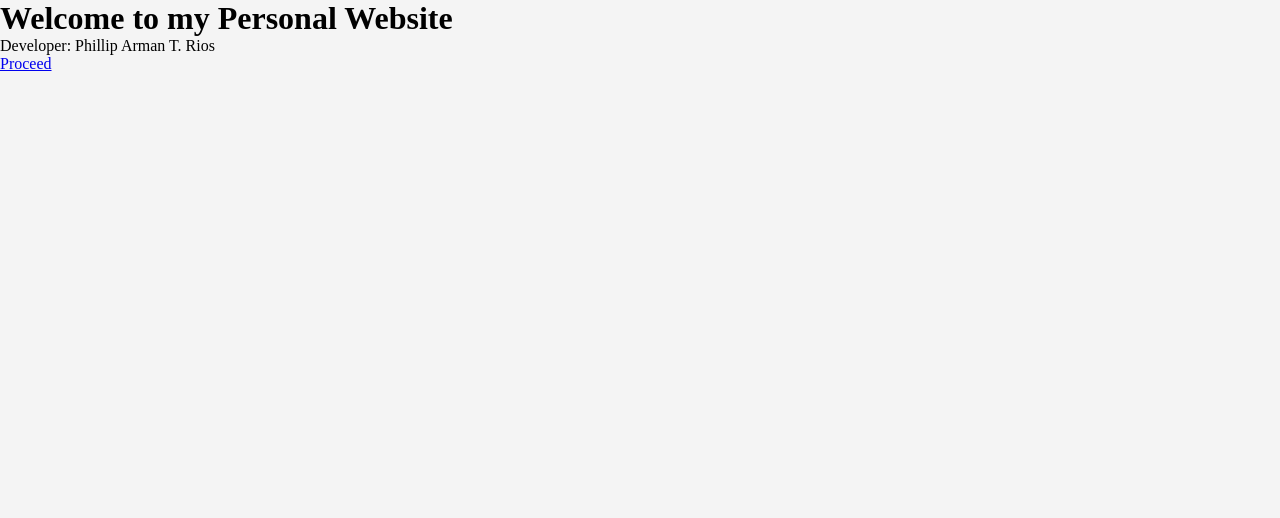
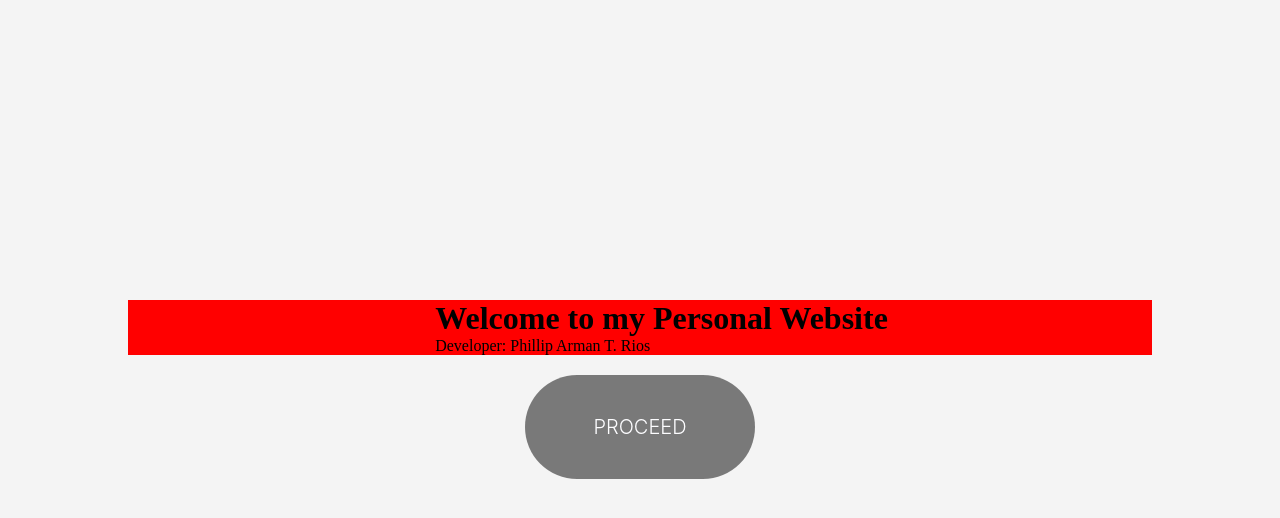
Before and after one commit to Harold22/RIOS_PhillipArman_PersonalWebsite, a plain HTML site: page landing.html in a window 1280 px wide. Drawn offline with Linux system fonts and the light colour scheme.

Commit message:
putting the Proceed button and the description to the center

```diff
--- a/landing.html
+++ b/landing.html
@@ -7,17 +7,16 @@
     <link rel="stylesheet" href="./styles/landing.css">
 </head>
 <body>
-    <header>
+    <div id="landing">
         <div class="container">
-            <div id="header">
+            <header>
                 <h1>Welcome to my Personal Website</h1>
                 <p>Developer: Phillip Arman T. Rios</p>
-            </div>
-
+            </header>
             <nav>
                 <a href="#">Proceed</a>
             </nav>
         </div>
-    </header>
+    </div>
 </body>
 </html>
--- a/styles/landing.css
+++ b/styles/landing.css
@@ -7,5 +7,43 @@ body {
     background-color: #f4f4f4;
 }
 
+.container {
+    width: 80%;
+    margin: auto;
+}
+
+
+nav {
+    width: 230px;
+    margin: auto;
+    background-color: rgba(0, 0, 0, 0.5);
+    text-align: center;
+    border-radius: 63px;
+    margin-top:20px;
+}
+
+nav a {
+    display: block;
+    text-decoration: none;
+    padding: 40px 60px;
+    font-family: -apple-system, BlinkMacSystemFont, 'Segoe UI', Roboto, Oxygen, Ubuntu, Cantarell, 'Open Sans', 'Helvetica Neue', sans-serif;
+    font-size: 20px;
+    text-transform: uppercase;
+    font-weight: 300;
+    color: #FDFDFF;
+    transition:  background-color 0.5s ease;
+}
+
+nav:hover {
+     background-color: rgba(0, 0, 0, 0.3);
+}
+
 header {
+    margin-top: 300px;
+    padding-left: 30%;
+    background-color: red;
 }
+
+header h1{
+
+}
```
